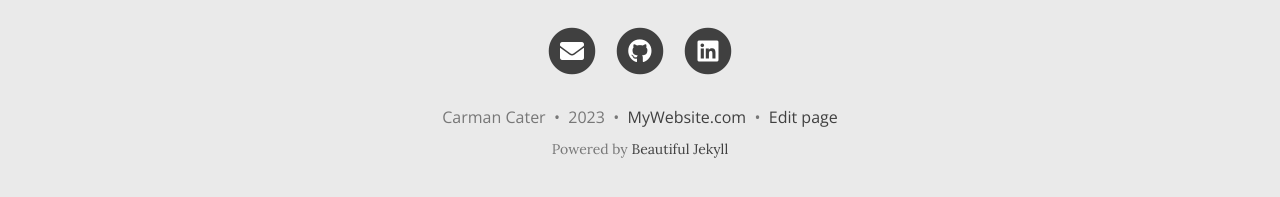
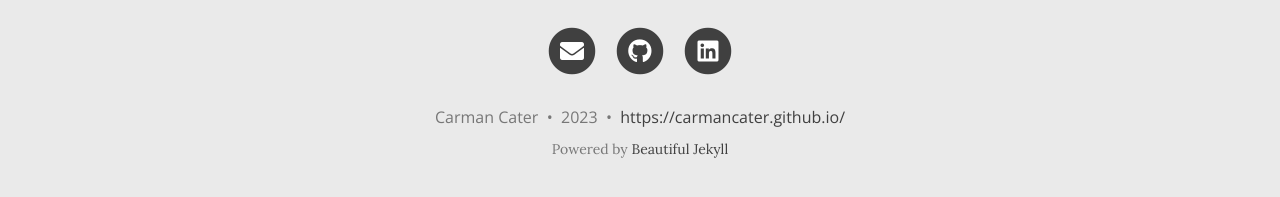
Before and after one commit to carmancater/carmancater.github.io, a Jekyll site: the page built from index.html, in a window 1280 px wide and 1318 px high. Shown: the part 1108-1305 px from the top of the window. Built offline with Jekyll 4.4.1, drawn with Linux system fonts in a browser that asks for light colours; nearby versions of some CDN libraries; the list of posts is cut into pages by our own code; comment, search, counter and statistics services are not loaded.

Commit message:
Update _config.yml

```diff
--- a/_config.yml
+++ b/_config.yml
@@ -98,7 +98,7 @@ share-links-active:
 
 # How to display the link to your website in the footer
 # Remove this if you don't want a link in the footer
-url-pretty: "MyWebsite.com"
+url-pretty: "https://carmancater.github.io/"
 
 # Excerpt word length - Truncate the excerpt of each post on the feed page to the specified number of words
 excerpt_length: 50
@@ -113,7 +113,7 @@ feed_show_tags: true
 post_search: true
 
 # Add a button in the footer to edit the current page. Only works if your website is hosted on GitHub
-edit_page_button: true
+edit_page_button: false
 
 # Allow sub-menu items (second-level navigation menu items) to be longer than the top-level menu
 # If this setting is off, then long sub-menu words might get cut off
```
